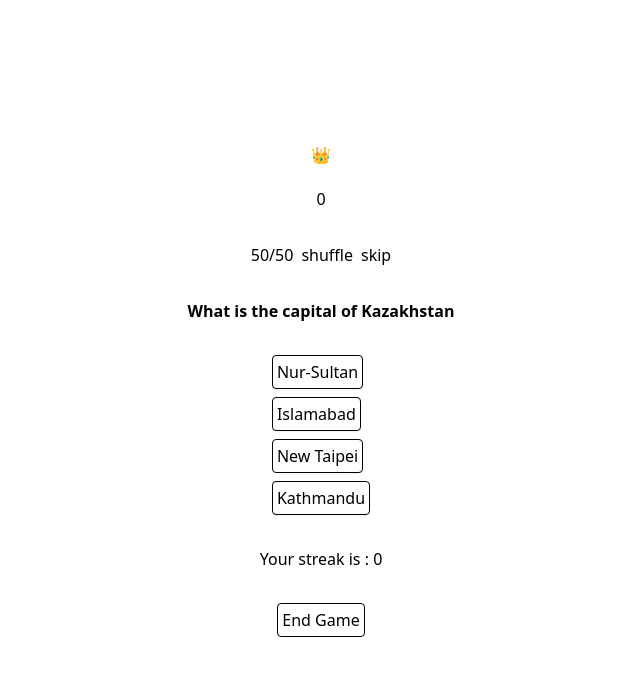
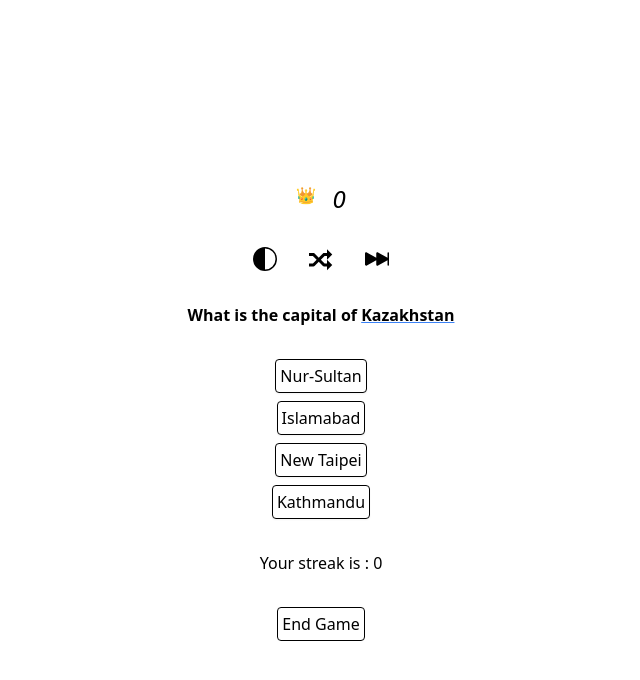
Before and after one commit to hugorince/How-Many-Capitals-Next, a Next.js app: page /quiz in a window 1280 px wide. Shown: the top 680 px of the page, without its empty margins (319-959 px from the left). Built offline with nearby package versions, Linux system fonts and the light colour scheme.

Commit message:
design update

```diff
--- a/package.json
+++ b/package.json
@@ -15,6 +15,7 @@
     "postcss": "8.4.24",
     "react": "18.2.0",
     "react-dom": "18.2.0",
+    "react-icons": "^4.9.0",
     "tailwindcss": "3.3.2",
     "touch-cli": "^0.0.1"
   },
--- a/pages/components/Bonuses/Bonuses.tsx
+++ b/pages/components/Bonuses/Bonuses.tsx
@@ -16,7 +16,7 @@ type BonusesProps = {
 const Bonuses = ({ bonus, setFifty, setSkip, setShuffle }: BonusesProps) => {
   return (
     <>
-      <div className="flex space-x-2">
+      <div className="flex space-x-8">
         <FiftyFifty setFifty={setFifty} bonus={bonus} />
         <Shuffle setShuffle={setShuffle} bonus={bonus} />
         <Skip setSkip={setSkip} bonus={bonus} />
--- a/pages/components/Bonuses/FiftyFifty.tsx
+++ b/pages/components/Bonuses/FiftyFifty.tsx
@@ -1,3 +1,5 @@
+import { BsCircleHalf } from "react-icons/bs";
+
 type FiftyFiftyProps = {
   bonus: {
     fifty: boolean;
@@ -9,13 +11,13 @@ const FiftyFifty = ({ bonus, setFifty }: FiftyFiftyProps) => {
   if (bonus.fifty === false) {
     return (
       <>
-        <button onClick={setFifty}>50/50</button>
+        <BsCircleHalf onClick={setFifty} size={24} />
       </>
     );
   } else
     return (
       <>
-        <button className="text-red-500">50/50</button>
+        <BsCircleHalf size={24} className="text-red-500 opacity-50" />
       </>
     );
 };
--- a/pages/components/Bonuses/Shuffle.tsx
+++ b/pages/components/Bonuses/Shuffle.tsx
@@ -1,3 +1,4 @@
+import { ImShuffle } from "react-icons/im";
 type ShuffleProps = {
   bonus: {
     shuffle: boolean;
@@ -9,13 +10,13 @@ const Shuffle = ({ setShuffle, bonus }: ShuffleProps) => {
   if (bonus.shuffle === false) {
     return (
       <>
-        <button onClick={setShuffle}>shuffle</button>
+        <ImShuffle onClick={setShuffle} size={24} className="" />
       </>
     );
   } else
     return (
       <>
-        <button className="text-red-500">shuffle</button>
+        <ImShuffle size={24} className="text-red-500 opacity-50" />
       </>
     );
 };
--- a/pages/components/Bonuses/Skip.tsx
+++ b/pages/components/Bonuses/Skip.tsx
@@ -1,3 +1,5 @@
+import { BsFillSkipForwardFill } from "react-icons/bs";
+
 type SkipProps = {
   bonus: {
     skip: boolean;
@@ -9,13 +11,13 @@ const Skip = ({ bonus, setSkip }: SkipProps) => {
   if (bonus.skip === false) {
     return (
       <>
-        <button onClick={setSkip}>skip</button>
+        <BsFillSkipForwardFill onClick={setSkip} size={24} />
       </>
     );
   } else
     return (
       <>
-        <button className="text-red-500">skip</button>
+        <BsFillSkipForwardFill size={24} className="text-red-500 opacity-50" />
       </>
     );
 };
--- a/pages/components/highscores/HighscoreQuizDisplay.tsx
+++ b/pages/components/highscores/HighscoreQuizDisplay.tsx
@@ -7,22 +7,34 @@ const HighscoreQuizDisplay = () => {
   return (
     <>
       {difficulty === "easy" ? (
-        <div className="flex flex-col items-center">
-          <p className="absolute">{highscores.easy.name}</p>
-          <span className="relative bottom-5">👑</span>
-          <p>{highscores.easy.score}</p>
+        <div className="flex space-x-4 items-center">
+          <div className="flex flex-col items-center">
+            <span className="relative top-2">👑</span>
+            <p className="text-xl font-semibold underline decoration-yellow-500">
+              {highscores.easy.name}
+            </p>
+          </div>
+          <p className="italic text-2xl pt-6">{highscores.easy.score}</p>
         </div>
       ) : difficulty === "medium" ? (
-        <div className="flex flex-col items-center">
-          <p className="absolute">{highscores.medium.name}</p>
-          <span className="relative bottom-5">👑</span>
-          <p>{highscores.medium.score}</p>
+        <div className="flex space-x-4 items-center">
+          <div className="flex flex-col items-center">
+            <span className="relative top-2">👑</span>
+            <p className="text-xl font-semibold underline decoration-yellow-500">
+              {highscores.medium.name}
+            </p>
+          </div>
+          <p className="italic text-2xl pt-6">{highscores.medium.score}</p>
         </div>
       ) : (
-        <div className="flex flex-col items-center">
-          <p className="absolute">{highscores.hard.name}</p>
-          <span className="relative bottom-5">👑</span>
-          <p>{highscores.hard.score}</p>
+        <div className="flex space-x-4 items-center">
+          <div className="flex flex-col items-center">
+            <span className="relative top-2">👑</span>
+            <p className="text-xl font-semibold underline decoration-yellow-500">
+              {highscores.hard.name}
+            </p>
+          </div>
+          <p className="italic text-2xl pt-6">{highscores.hard.score}</p>
         </div>
       )}
     </>
--- a/pages/components/quiz/QuizOptionsBuilder.tsx
+++ b/pages/components/quiz/QuizOptionsBuilder.tsx
@@ -14,7 +14,7 @@ const QuizOptionsBuilder = ({
   const { buttonRef } = useContext(AppContext);
   return (
     <>
-      <div className="flex flex-col space-y-2" ref={buttonRef}>
+      <div className="flex flex-col space-y-2 items-center" ref={buttonRef}>
         {choices.map((item: string) => {
           return (
             <>
--- a/pages/quiz.tsx
+++ b/pages/quiz.tsx
@@ -88,7 +88,12 @@ const Quiz = () => {
             })
           }
         />
-        <h1 className="font-bold">What is the capital of {answer.country}</h1>
+        <h1 className="font-bold">
+          What is the capital of{" "}
+          <span className="underline decoration-blue-500">
+            {answer.country}
+          </span>
+        </h1>
         <div>
           <QuizOptionsBuilder
             choices={choices}
```
Also changed, not shown: 1 other file (tests, documents, lock files or other folders).
